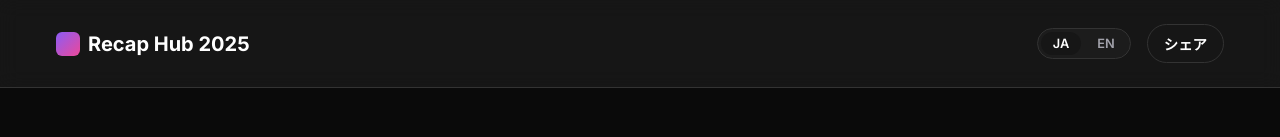
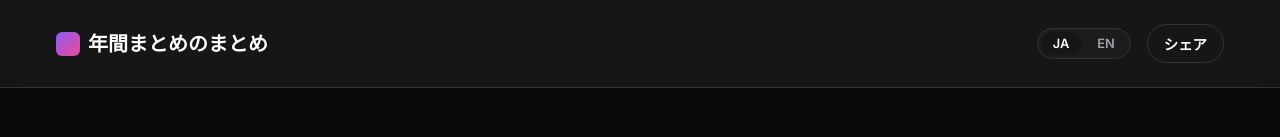
Before and after one commit to juuunnnk/Recap-hub, a React (Vite) app: page / in a window 1280 px wide. Shown: the top 137 px of the page. Built offline with nearby package versions, Linux system fonts and the light colour scheme.

Commit message:
chore: Update Open Graph image, main HTML file, and translations.

```diff
--- a/index.html
+++ b/index.html
@@ -5,22 +5,22 @@
   <meta charset="UTF-8" />
   <link rel="icon" type="image/svg+xml" href="/vite.svg" />
   <meta name="viewport" content="width=device-width, initial-scale=1.0" />
-  <title>Recap Hub 2025 | まとめのみんなの広場</title>
+  <title>年間まとめのまとめ | 2025年の振り返りキャンペーン集</title>
 
   <!-- Open Graph / Facebook -->
   <meta property="og:type" content="website">
   <meta property="og:url" content="https://juuunnnk.github.io/Recap-hub/">
-  <meta property="og:title" content="Recap Hub 2025 | まとめのみんなの広場">
+  <meta property="og:title" content="年間まとめのまとめ | 2025年の振り返りキャンペーン集">
   <meta property="og:description"
-    content="2025年の振り返りキャンペーンを網羅したポータルサイト。Spotify, Apple Music, Nintendo, PlayStationなどのまとめをチェックしよう！">
+    content="2025年の振り返りキャンペーン（Recap）をまとめてチェックできるポータルサイト。Spotify, Apple Music, YouTube, Nintendo, PlayStationなどのまとめを網羅。">
   <meta property="og:image" content="https://juuunnnk.github.io/Recap-hub/og-image.png">
 
   <!-- Twitter -->
   <meta property="twitter:card" content="summary_large_image">
   <meta property="twitter:url" content="https://juuunnnk.github.io/Recap-hub/">
-  <meta property="twitter:title" content="Recap Hub 2025 | まとめのみんなの広場">
+  <meta property="twitter:title" content="年間まとめのまとめ | 2025年の振り返りキャンペーン集">
   <meta property="twitter:description"
-    content="2025年の振り返りキャンペーンを網羅したポータルサイト。Spotify, Apple Music, Nintendo, PlayStationなどのまとめをチェックしよう！">
+    content="2025年の振り返りキャンペーン（Recap）をまとめてチェックできるポータルサイト。Spotify, Apple Music, YouTube, Nintendo, PlayStationなどのまとめを網羅。">
   <meta property="twitter:image" content="https://juuunnnk.github.io/Recap-hub/og-image.png">
 
   <link rel="preconnect" href="https://fonts.googleapis.com">
--- a/src/data/translations.js
+++ b/src/data/translations.js
@@ -1,6 +1,6 @@
 export const translations = {
     ja: {
-        siteTitle: 'Recap Hub 2025',
+        siteTitle: '年間まとめのまとめ',
         heroTitle: '2025年を振り返ろう',
         heroSubtitle: '現在 {count} 個の振り返りキャンペーンが公開中',
         share: 'シェア',
```
Also changed, not shown: public/og-image.png.
